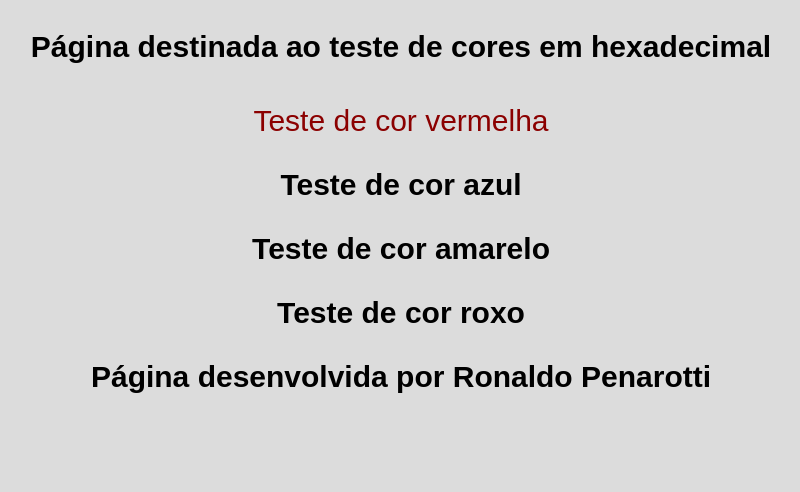
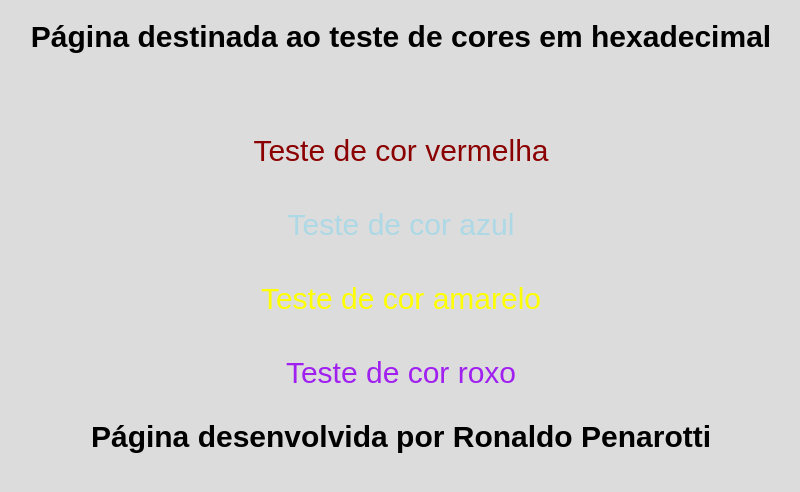
Before and after one commit to penarotti-ronaldo/Teste-de-cores-em-hexadecimal, a plain HTML site: page index.html in a window 1280 px wide. Shown: the whole page, without its empty margins (239-1039 px from the left). Drawn offline with Linux system fonts and the light colour scheme.

Commit message:
Add files via upload

```diff
--- a/style.css
+++ b/style.css
@@ -4,11 +4,37 @@ body{
     font-size: 30px;
     font-family: Arial, Helvetica, sans-serif;
     font-weight: bold;
-    margin-top: 30px;
+    margin-top: 20px;
 }
+
+
+
 
 .vermelho{
     color: #8B0000;
+    margin-top: 80px;
+    font-weight: normal;
+}
+
+.azul{
+    color: #ADD8E6;
     margin-top: 40px;
     font-weight: normal;
 }
+
+.amarelo{
+    color: #FFFF00;
+    margin-top: 40px;
+    font-weight: normal;
+}
+
+.roxo{
+    color:#A020F0;
+    margin-top: 40px;
+    font-weight: normal;
+}
+
+.imagem{
+    margin-top: 60px;
+    width: 10%;
+}
```
Also changed, not shown: index.html (+1 -0 lines), image.png (added).
